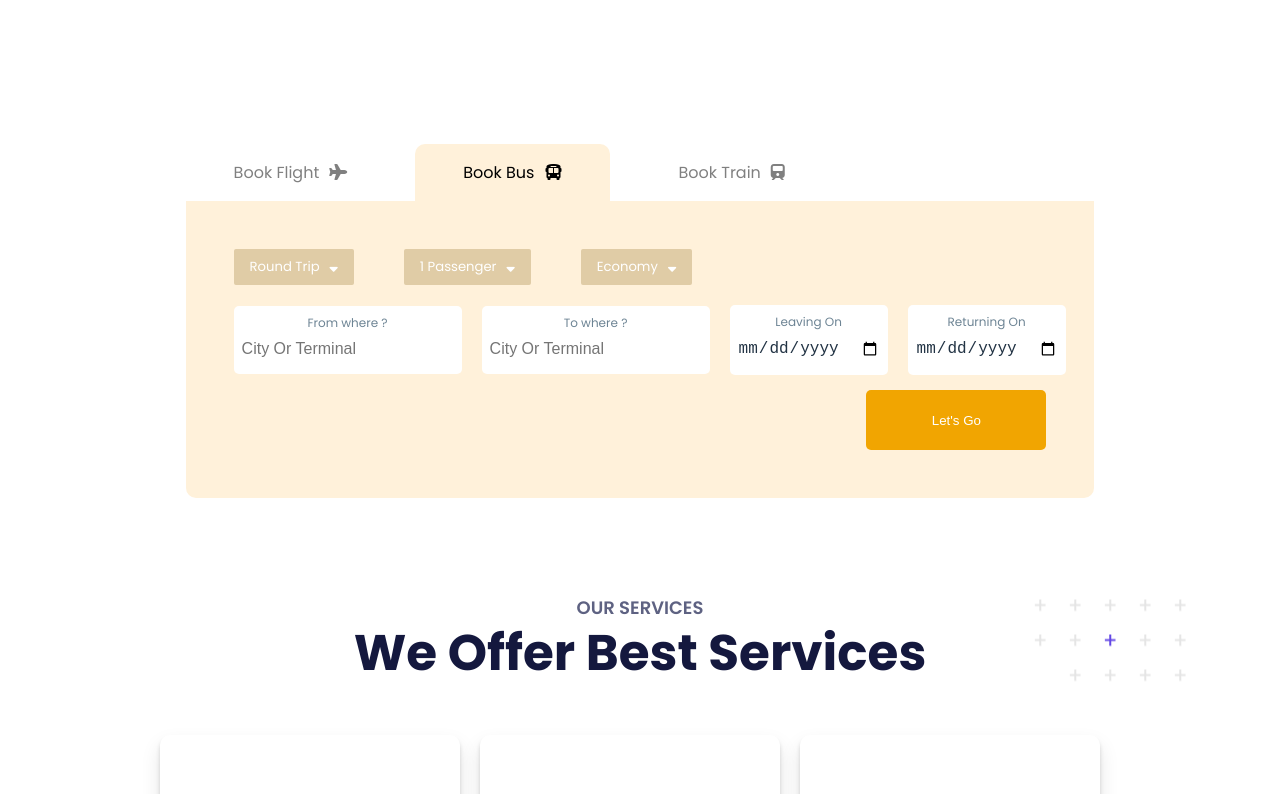
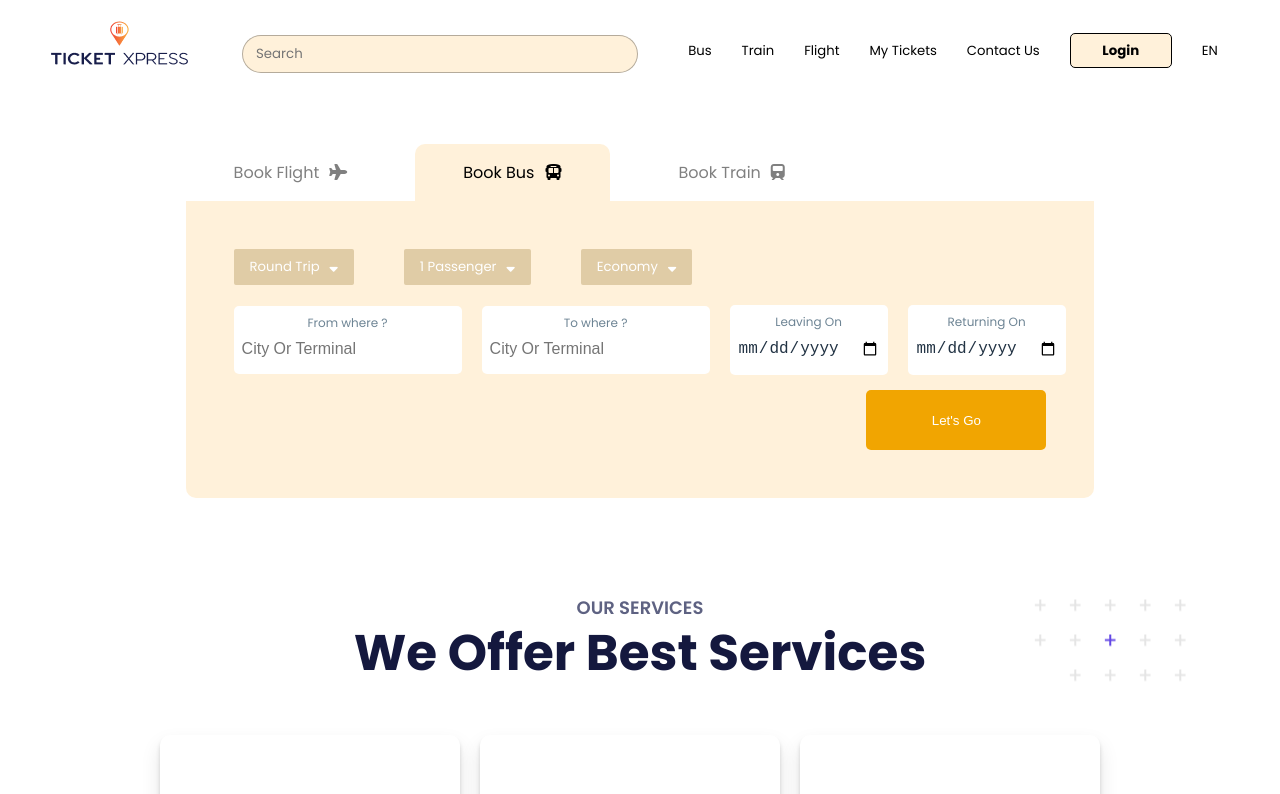
Before and after one commit to elite37/Ticket-Xpress-2.0, a React (Create React App) app: page /bus in a window 1280 px wide. Shown: the top 794 px of the page. Built offline with nearby package versions, Linux system fonts and the light colour scheme.

Commit message:
Modifying The Login Persistence Logic

```diff
--- a/src/pages/Dashboard/Dashboard.css
+++ b/src/pages/Dashboard/Dashboard.css
@@ -25,4 +25,5 @@
 
 .dashboard__user h1 {
   font-weight: 500;
+  font-size: 20px;
 }
--- a/src/utils/index.jsx
+++ b/src/utils/index.jsx
@@ -1,3 +1,3 @@
 export const isLogin = () => {
-  return true;
+  return false;
 };
```
